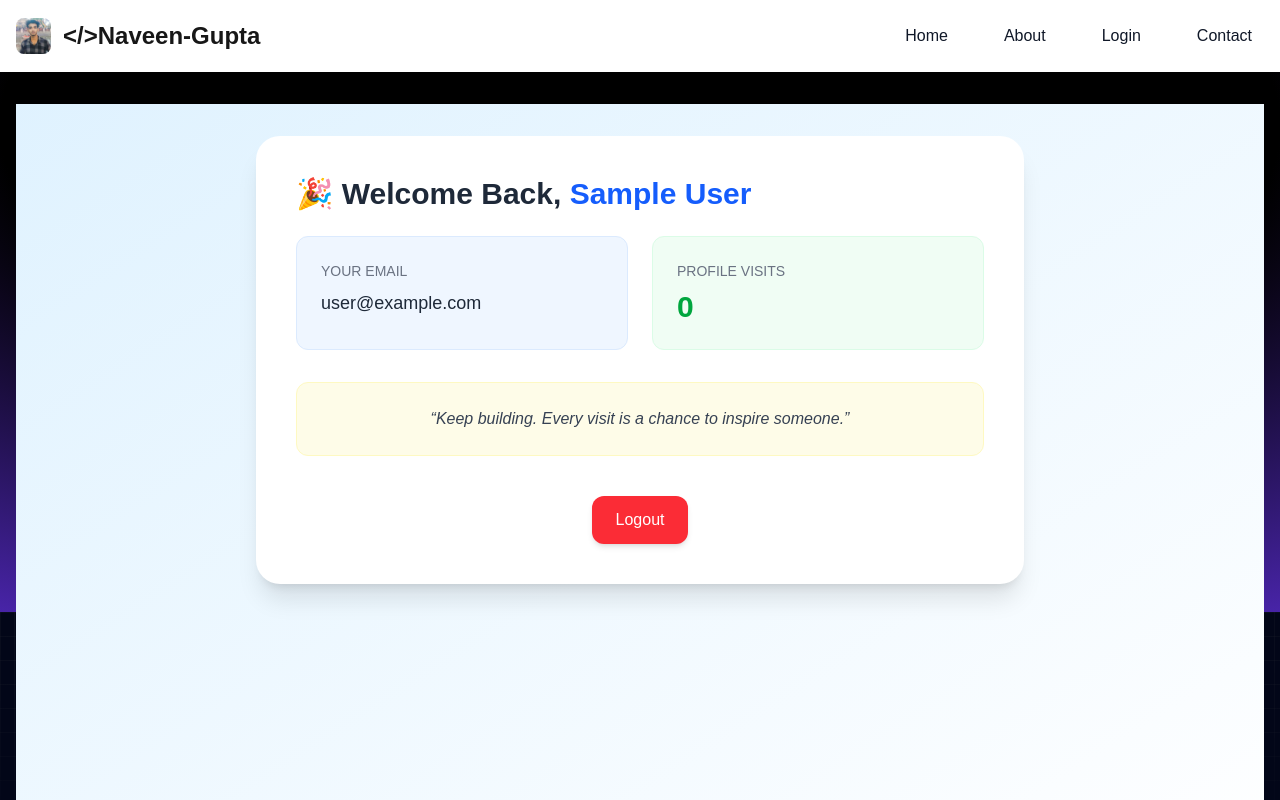
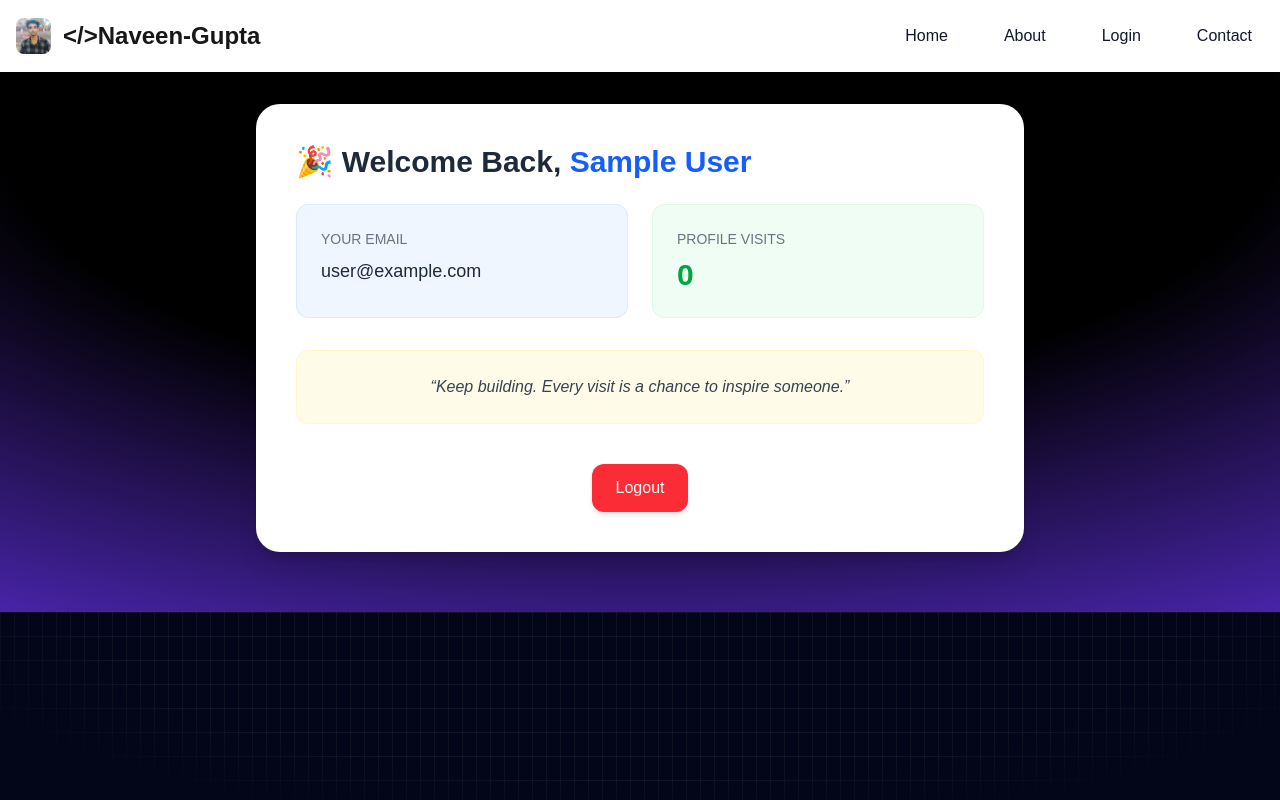
Before and after one commit to Naveen-Gupta99/Next-portfolio, a Next.js app: page /dashboard in a window 1280 px wide. Shown: the top 800 px of the page. Built offline with nearby package versions, Linux system fonts and the light colour scheme; no server answers; sample sign-in values are in the browser's storage.

Commit message:
Update page.js

```diff
--- a/app/dashboard/page.js
+++ b/app/dashboard/page.js
@@ -27,7 +27,7 @@ export default function DashboardPage() {
   return (
 <>
 
-    <div className="min-h-screen bg-gradient-to-br from-sky-100 to-white px-4 py-8 sm:px-6 md:px-8">
+
       <div className="max-w-3xl mx-auto bg-white rounded-3xl shadow-xl p-6 sm:p-10">
         <h1 className="text-2xl sm:text-3xl font-bold text-gray-800 mb-6 text-center sm:text-left">
           🎉 Welcome Back, <span className="text-blue-600">{session?.user?.name}</span>
@@ -60,7 +60,7 @@ export default function DashboardPage() {
           </button>
         </div>
       </div>
-    </div>
+
 
 
 
```
